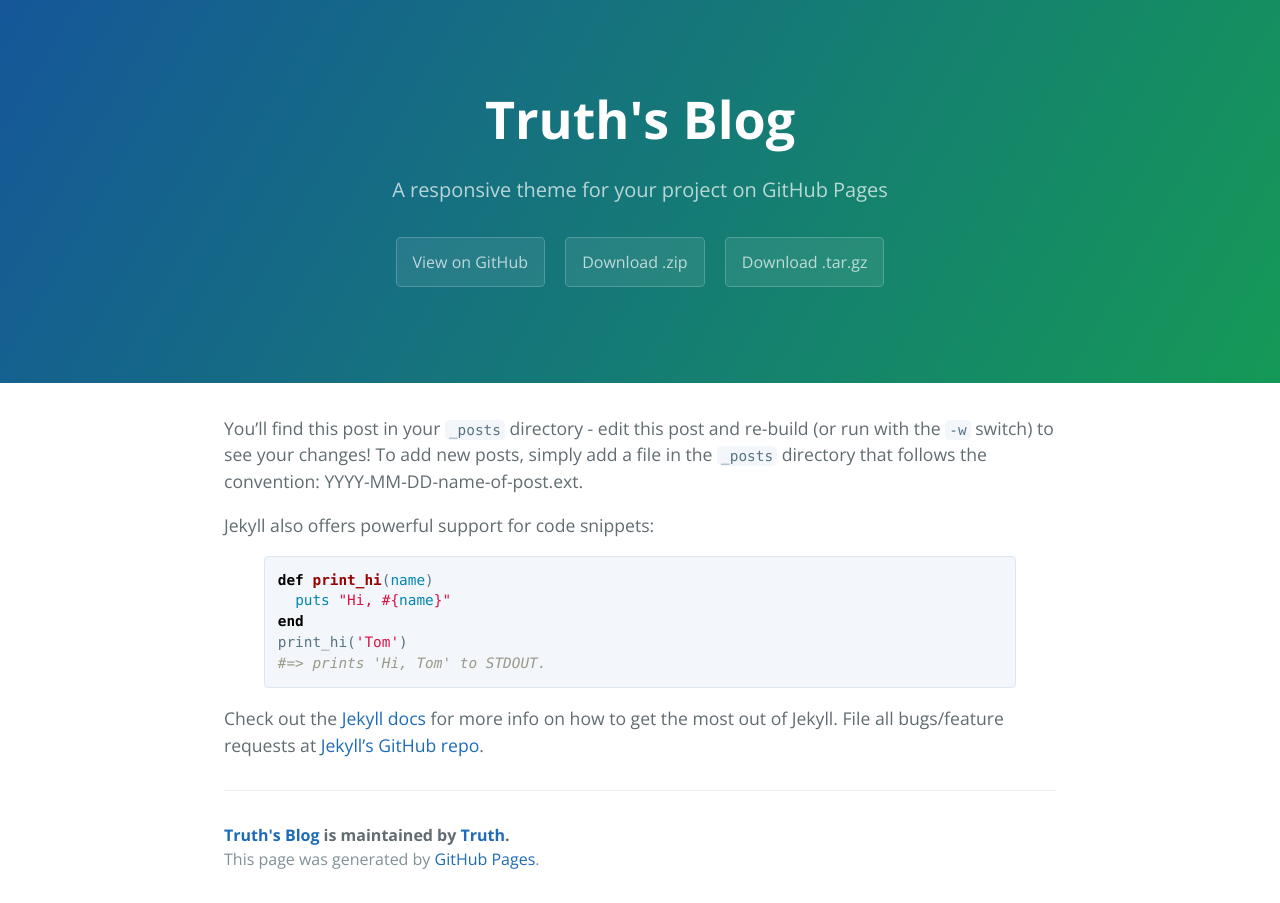
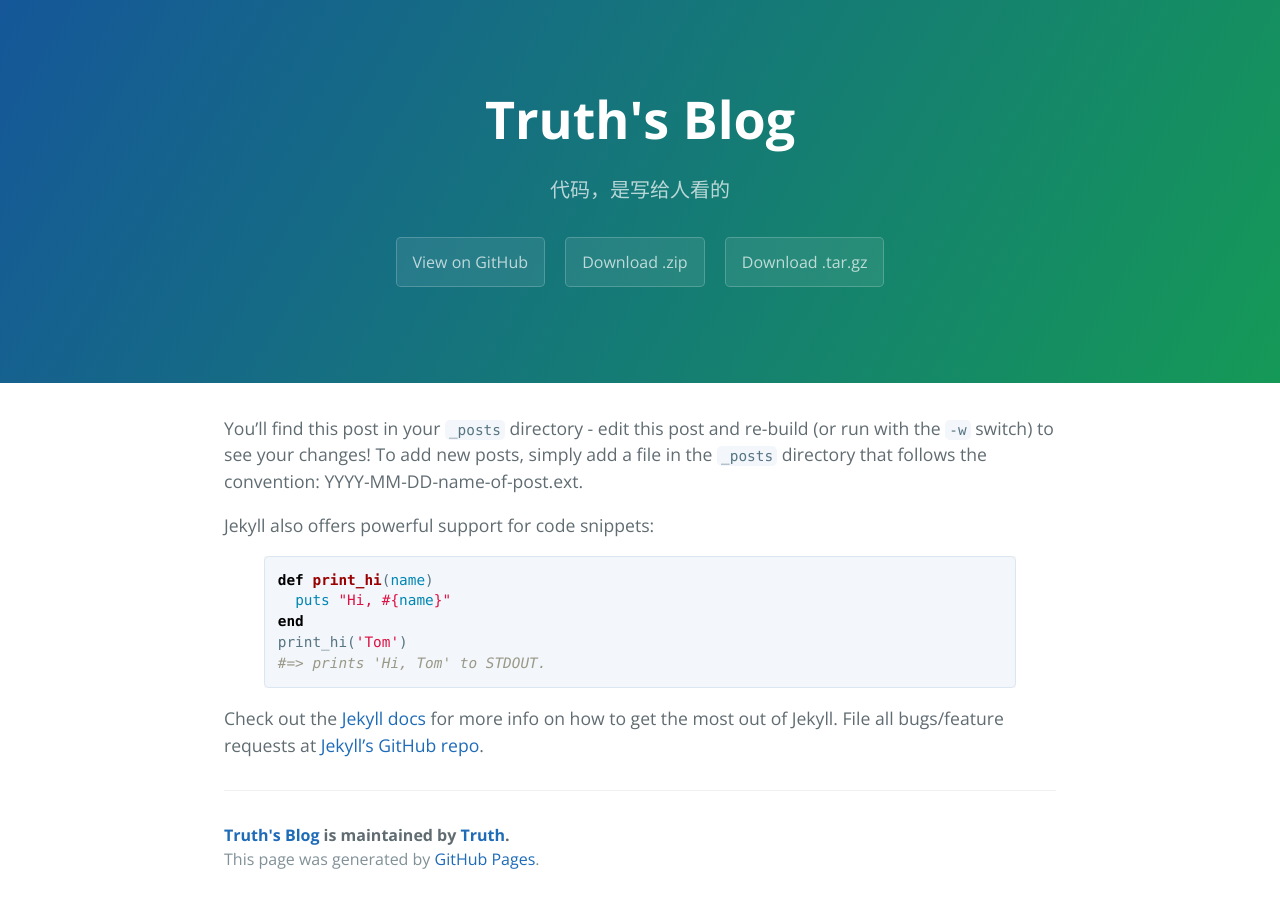
Before and after one commit to Truth-NJU/Truth-NJU.github.io, a Jekyll site: the page built from _posts/2016-02-12-sample-content.markdown, in a window 1280 px wide. Built offline with Jekyll 4.4.1, drawn with Linux system fonts in a browser that asks for light colours.

Commit message:
Update _config.yml

```diff
--- a/_config.yml
+++ b/_config.yml
@@ -1,6 +1,6 @@
 # Setup
 title:        Truth's Blog
-tagline:      A responsive theme for your project on GitHub Pages
+tagline:      代码，是写给人看的
 baseurl:      ""
 paginate:     1
 locale:       "en"
```
